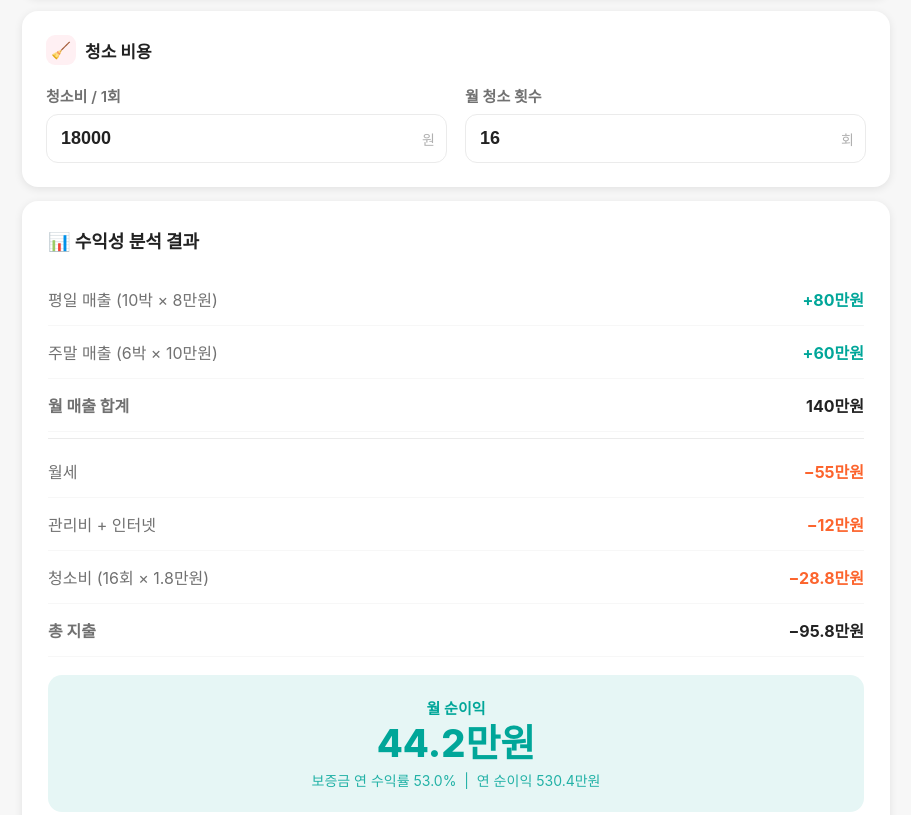
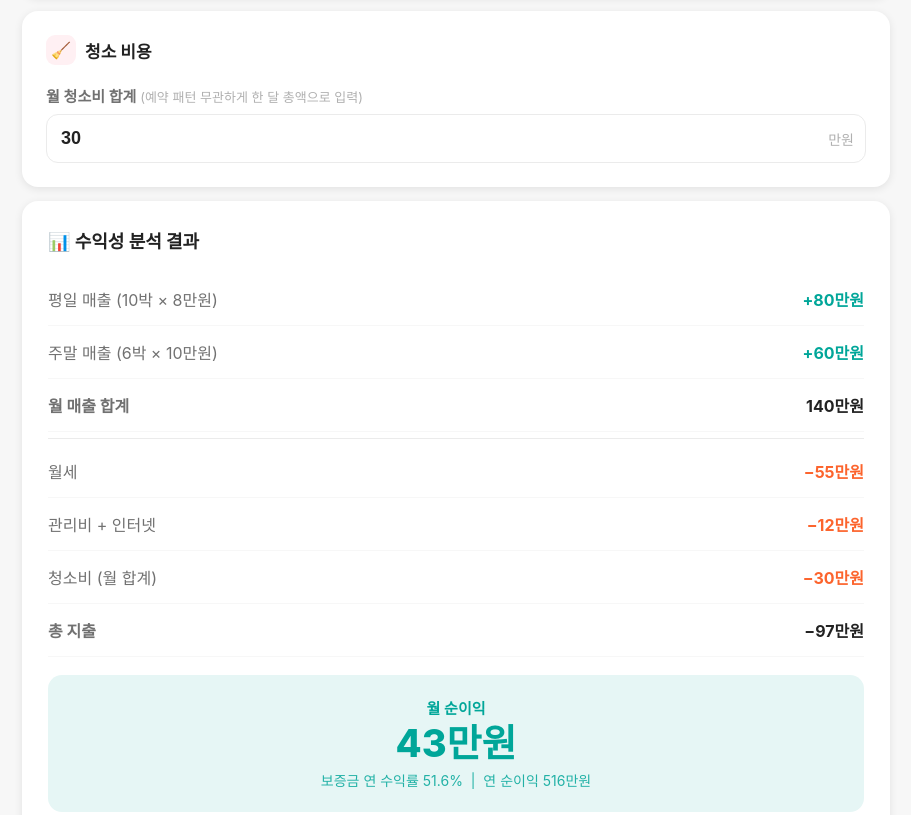
Before and after one commit to tmddks2838-jpg/airbnb-calculator, a plain HTML site: page index.html in a window 1280 px wide. Shown: the part 1158-1973 px from the top of the page, without its empty margins (184-1095 px from the left). Drawn offline with Linux system fonts and the light colour scheme.

Commit message:
Simplify cleaning cost to monthly total (default 30만원)
Co-Authored-By: Claude Sonnet 4.6 <noreply@anthropic.com>

```diff
--- a/index.html
+++ b/index.html
@@ -391,20 +391,11 @@
     <!-- 청소 -->
     <div class="card">
       <div class="card-head"><span class="ico">🧹</span> 청소 비용</div>
-      <div class="grid">
-        <div class="field">
-          <label>청소비 / 1회</label>
-          <div class="input-wrap">
-            <input type="number" id="f_cc" value="18000" oninput="calc()">
-            <span class="unit">원</span>
-          </div>
-        </div>
-        <div class="field">
-          <label>월 청소 횟수</label>
-          <div class="input-wrap">
-            <input type="number" id="f_cn" value="16" oninput="calc()">
-            <span class="unit">회</span>
-          </div>
+      <div class="field">
+        <label>월 청소비 합계 <span style="color:var(--gray-400);font-weight:400;font-size:13px">(예약 패턴 무관하게 한 달 총액으로 입력)</span></label>
+        <div class="input-wrap">
+          <input type="number" id="f_cln" value="30" oninput="calc()">
+          <span class="unit">만원</span>
         </div>
       </div>
     </div>
@@ -557,14 +548,13 @@ function calc() {
   const wep    = n('f_wep');
   const wdn    = n('f_wdn');
   const wen    = n('f_wen');
-  const cc     = n('f_cc');
-  const cn     = n('f_cn');
+  const cln    = n('f_cln');
 
   const wdRev = wdp * wdn;
   const weRev = wep * wen;
   const revenue = wdRev + weRev;
 
-  const cleanTotal = cc * cn;
+  const cleanTotal = cln * 10000;
   const expenses   = (rent + mgmt) * 10000 + cleanTotal;
   const net        = revenue - expenses;
 
@@ -585,7 +575,7 @@ function calc() {
     <hr class="div">
     <div class="row"><span class="lbl">월세</span><span class="val minus">−${man(rent)}</span></div>
     <div class="row"><span class="lbl">관리비 + 인터넷</span><span class="val minus">−${man(mgmt)}</span></div>
-    <div class="row"><span class="lbl">청소비 (${cn}회 × ${won(cc)})</span><span class="val minus">−${won(cleanTotal)}</span></div>
+    <div class="row"><span class="lbl">청소비 (월 합계)</span><span class="val minus">−${man(cln)}</span></div>
     <div class="row"><span class="lbl"><strong>총 지출</strong></span><span class="val">−${won(expenses)}</span></div>
 
     <div class="big-result ${isProfit ? 'profit' : 'loss'}">
@@ -669,9 +659,9 @@ function calcRev() {
 
 // ─── PRESETS ───────────────────────────────────────────
 const PRESETS = {
-  a: { dep:1000, rent:55,  mgmt:12, wdp:80000,  wep:100000, wdn:10, wen:6, cc:18000, cn:16 }, // 홍대 투룸
-  b: { dep:2000, rent:90,  mgmt:15, wdp:130000, wep:160000, wdn:13, wen:7, cc:25000, cn:20 }, // 이태원 쓰리룸
-  c: { dep:1000, rent:110, mgmt:20, wdp:140000, wep:180000, wdn:14, wen:8, cc:35000, cn:22 }, // 명동 쓰리룸
+  a: { dep:1000, rent:55,  mgmt:12, wdp:80000,  wep:100000, wdn:10, wen:6, cln:30 }, // 홍대 투룸
+  b: { dep:2000, rent:90,  mgmt:15, wdp:130000, wep:160000, wdn:13, wen:7, cln:35 }, // 이태원 쓰리룸
+  c: { dep:1000, rent:110, mgmt:20, wdp:140000, wep:180000, wdn:14, wen:8, cln:40 }, // 명동 쓰리룸
 };
 
 function loadPreset(key) {
@@ -683,8 +673,7 @@ function loadPreset(key) {
   $('f_wep').value  = p.wep;
   $('f_wdn').value  = p.wdn;  $('f_wdn_v').textContent = p.wdn;
   $('f_wen').value  = p.wen;  $('f_wen_v').textContent = p.wen;
-  $('f_cc').value   = p.cc;
-  $('f_cn').value   = p.cn;
+  $('f_cln').value  = p.cln;
   calc();
 }
 
```
